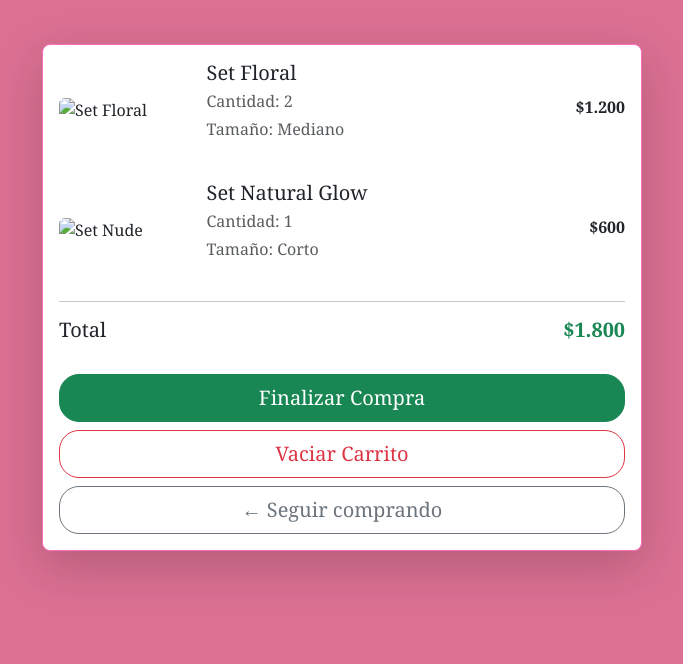
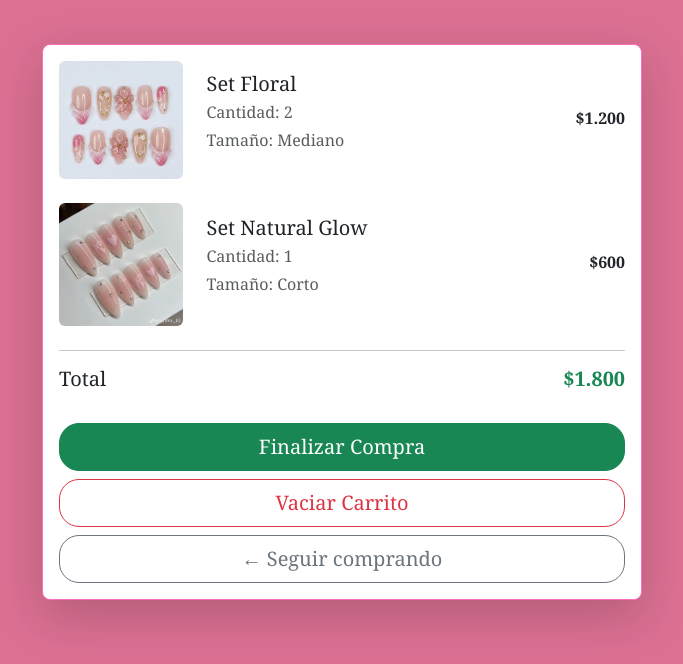
Before and after one commit to TamiRamos/Proyecto-Entrega2, a plain HTML site: page index2.html in a window 1280 px wide. Shown: the part 90-754 px from the top of the page, without its empty margins (298-981 px from the left). Drawn offline with nearby package versions, Linux system fonts and the light colour scheme; the site is published under a folder, as on GitHub Pages, so addresses that start at the root find nothing.

Commit message:
corregir2

```diff
--- a/index2.html
+++ b/index2.html
@@ -18,7 +18,7 @@
         <!-- Producto 1 -->
         <div class="row align-items-center mb-4">
           <div class="col-md-3">
-            <img src="/imagenes/set-floral.png.jpg" class="img-fluid rounded" alt="Set Floral">
+            <img src="imagenes/set-floral.png.jpg" class="img-fluid rounded" alt="Set Floral">
           </div>
           <div class="col-md-6">
             <h5 class="mb-1">Set Floral</h5>
@@ -33,7 +33,7 @@
         <!-- Producto 2 -->
         <div class="row align-items-center mb-4">
           <div class="col-md-3">
-            <img src="/imagenes/set-naturalglow.jpg" class="img-fluid rounded" alt="Set Nude">
+            <img src="imagenes/set-naturalglow.jpg" class="img-fluid rounded" alt="Set Nude">
           </div>
           <div class="col-md-6">
             <h5 class="mb-1">Set Natural Glow</h5>
```
